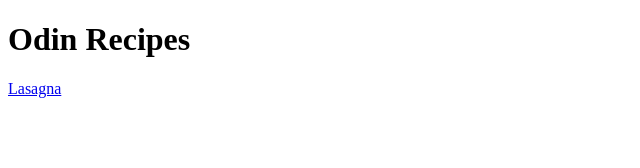
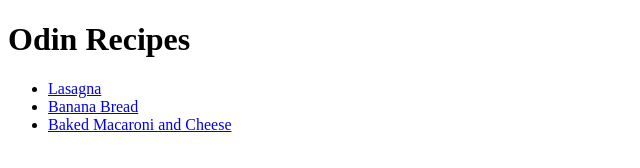
Before and after one commit to artisticspectrum/odin-recipes, a plain HTML site: page index.html in a window 1280 px wide. Shown: the whole page, without its empty margins (0-640 px from the left). Drawn offline with Linux system fonts and the light colour scheme.

Commit message:
Add boilerplate for bakedmac.html and banana-bread.html

```diff
--- a/index.html
+++ b/index.html
@@ -6,6 +6,10 @@
     </head>
     <body>
         <h1>Odin Recipes</h1>
-        <a href="recipes/lasagna.html">Lasagna</a>
+        <ul>
+            <li><a href="recipes/lasagna.html">Lasagna</a></li>
+            <li><a href="recipes/banana-bread.html">Banana Bread</a> </li>
+            <li><a href="recipes/bakedmac.html">Baked Macaroni and Cheese</a></li>
+        </ul>
     </body>
 </html>
```
Also changed, not shown: recipes/bakedmac.html (added, +10 -0 lines), recipes/banana-bread.html (added, +10 -0 lines).
